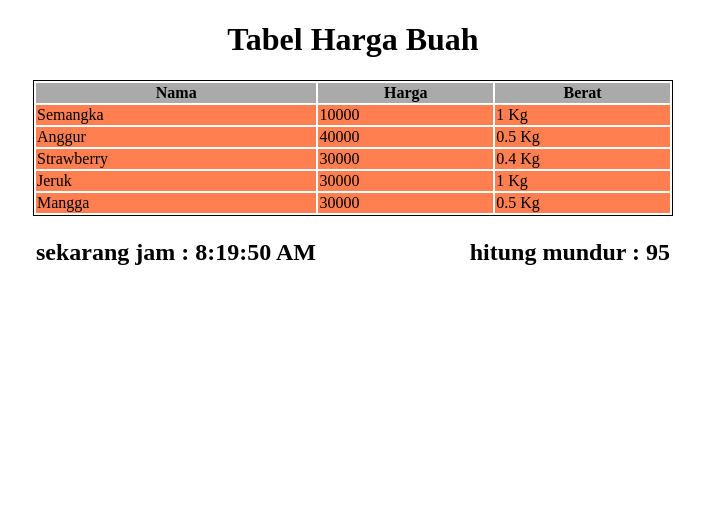
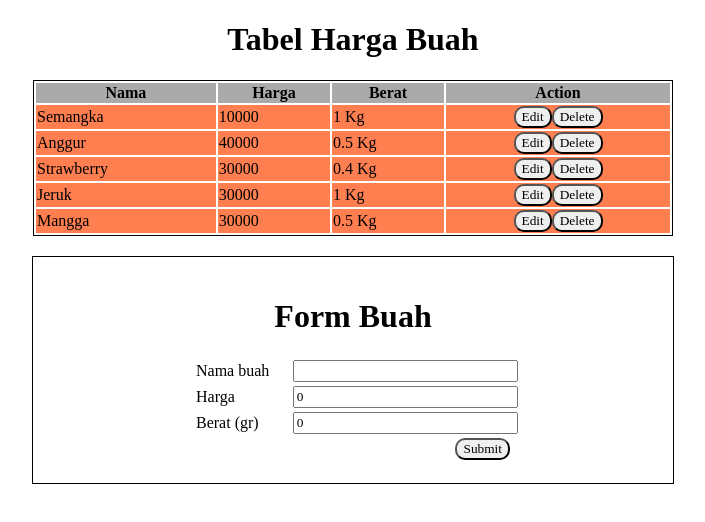
Before and after one commit to khafitbimo/sanbercode-reactjs-0720-week3, a React (Create React App) app: page / in a window 1280 px wide. Shown: the top 522 px of the page, without its empty margins (287-992 px from the left). Built offline with nearby package versions, Linux system fonts and the light colour scheme.

Commit message:
commit tugas 13 05/08/2020

```diff
--- a/src/App.css
+++ b/src/App.css
@@ -49,12 +49,24 @@ table{
     text-align:center;
     margin-left:auto;
     margin-right:auto;
-    width:50%;
+
 
 }
 
+form{
+    text-align:center;
+    margin-left:auto;
+    margin-right:auto;
+    width:100%;
+}
+
 table.tugas11{
+  width:50%;
   border: 1px solid black;
+}
+
+table.tbl-form-buah{
+  width: 50%;
 }
 
 table.tugas11 thead{
@@ -67,6 +79,10 @@ table.tugas11 tbody{
   text-align: left;
 }
 
+.action-col{
+  text-align: center;
+}
+
 .label-left{
   float: left;
 }
@@ -74,3 +90,31 @@ table.tugas11 tbody{
 .label-right{
   float: right;
 }
+
+.align-left{
+  text-align: left;
+}
+
+.label{
+  font-weight: bold;
+}
+
+button{
+  border-radius: 10px;
+  cursor: pointer;
+}
+
+button.form{
+  float: right;
+}
+
+input[type="text"]{
+  width: 100%;
+}
+
+.form-buah{
+  margin: 20px auto;
+  padding: 20px 0px;
+  width: 50%;
+  border: 1px solid black;
+}
--- a/src/App.js
+++ b/src/App.js
@@ -1,13 +1,23 @@
 import React from 'react';
 import './App.css';
-import HargaBuah from './tugas11/HargaBuah';
-import CountDown from './tugas12/CountDown';
+// import HargaBuah from './tugas11/HargaBuah';
+// import CountDown from './tugas12/CountDown';
+import HargaBuah from './tugas13/HargaBuahTugas13'
+
+let dataHargaBuah = [
+  {nama: "Semangka", harga: 10000, berat: 1000},
+  {nama: "Anggur", harga: 40000, berat: 500},
+  {nama: "Strawberry", harga: 30000, berat: 400},
+  {nama: "Jeruk", harga: 30000, berat: 1000},
+  {nama: "Mangga", harga: 30000, berat: 500}
+]
+
 
 function App() {
   return (
     <div>
-      <HargaBuah />
-      <CountDown countStart={100}/>
+      <HargaBuah daftarBuah={dataHargaBuah}/>
+      {/* <CountDown countStart={100}/> */}
     </div>
   );
 }
--- /dev/null
+++ b/src/tugas13/HargaBuahTugas13.js
@@ -0,0 +1,202 @@
+import React from 'react';
+
+class BuahRow extends React.Component{
+    constructor(props){
+        super(props)
+    }
+
+    render(){
+
+        return(
+            <>
+                <tr key={this.props.key}>
+                    <td>{this.props.item.nama}</td>
+                    <td>{this.props.item.harga}</td>
+                    <td>{this.props.item.berat / 1000 } Kg</td>
+                    <td>
+                        <button>Edit</button>
+                        <button>Delete</button>
+                    </td>
+                </tr>
+            </>
+        )
+    }
+}
+
+
+class HargaBuah extends React.Component{
+    constructor(props){
+        super(props)
+        this.state={
+            daftarBuah : this.props.daftarBuah,
+            inputNama : "",
+            inputHarga: 0,
+            inputBerat: 0,
+            indexOfForm: -1
+        }
+
+        this.handleChange = this.handleChange.bind(this);
+        this.handleSubmit = this.handleSubmit.bind(this);
+        this.handleEdit = this.handleEdit.bind(this);
+        this.handleDelete = this.handleDelete.bind(this);
+    }
+
+    handleChange(event){
+        this.setState({[event.target.name]: event.target.value})
+    }
+
+    handleSubmit(event){
+        event.preventDefault()
+        let parNama= this.state.inputNama
+        let parHarga=this.state.inputHarga
+        let parBerat=this.state.inputBerat
+
+        if (parNama.replace(/\s/g,'')==='') {
+            return
+        }
+
+        let newBuah = this.state.daftarBuah
+        newBuah[this.state.indexOfForm] = {
+            nama: parNama,
+            harga: parHarga,
+            berat: parBerat
+
+        }
+
+        if (this.state.indexOfForm===-1) {
+            this.setState({
+                daftarBuah : [...this.state.daftarBuah,{
+                    nama: this.state.inputNama,
+                    harga:this.state.inputHarga,
+                    berat:this.state.inputBerat
+                }],
+                inputNama : "",
+                inputHarga: 0,
+                inputBerat: 0,
+                indexOfForm: -1
+            })
+
+        }else{
+            this.setState({
+                daftarBuah : newBuah,
+                inputNama : "",
+                inputHarga: 0,
+                inputBerat: 0,
+                indexOfForm: -1
+
+            })
+        }
+
+
+    }
+
+    handleEdit(event){
+        let index = event.target.value
+        let buah = this.state.daftarBuah[index]
+        this.setState({
+            inputNama : buah.nama,
+            inputHarga: buah.harga,
+            inputBerat: buah.berat,
+            indexOfForm: index
+        })
+    }
+
+    handleDelete(event){
+        let index = event.target.value
+        let buah = this.state.daftarBuah
+        buah.splice(index,1)
+        console.log(buah)
+
+        this.setState({
+            daftarBuah : buah,
+            inputNama : "",
+            inputHarga: 0,
+            inputBerat: 0,
+            indexOfForm: -1
+
+        })
+    }
+
+    render(){
+        return(
+            <>
+                <div className="container-tugas11">
+                    <h1>Tabel Harga Buah</h1>
+                    <table className="tugas11">
+                        <thead>
+                            <tr>
+                                <th>Nama</th>
+                                <th>Harga</th>
+                                <th>Berat</th>
+                                <th>Action</th>
+                            </tr>
+                        </thead>
+                        <tbody>
+
+
+                {this.state.daftarBuah.map((buah,index)=>{
+                    return(
+                        <tr key={index}>
+                            <td>{buah.nama}</td>
+                            <td>{buah.harga}</td>
+                            <td>{buah.berat / 1000 } Kg</td>
+                            <td className="action-col">
+                                <button onClick={this.handleEdit} value={index}>Edit</button>
+                                <button onClick={this.handleDelete} value={index}>Delete</button>
+                            </td>
+                        </tr>
+                    )
+                })}
+                    </tbody>
+                    </table>
+                    <div className="form-buah">
+                        {/* Form */}
+                        <h1>Form Buah</h1>
+                        <form onSubmit={this.handleSubmit}>
+                            <table className="tbl-form-buah align-left">
+                                <tbody>
+                                    <tr>
+                                        <td>
+                                            <label>
+                                                Nama buah
+                                            </label>
+                                        </td>
+                                        <td>
+                                        <input id="inputNama" name="inputNama" type="text" value = {this.state.inputNama} onChange={this.handleChange}/>
+                                        </td>
+                                    </tr>
+                                    <tr>
+                                        <td>
+                                            Harga
+                                        </td>
+                                        <td>
+                                        <input id="inputHarga" name="inputHarga" type="text" value = {this.state.inputHarga} onChange={this.handleChange}/>
+                                        </td>
+                                    </tr>
+                                    <tr>
+                                        <td>
+                                            Berat (gr)
+                                        </td>
+                                        <td>
+                                        <input id="inputBerat" name="inputBerat" type="text" value = {this.state.inputBerat} onChange={this.handleChange}/>
+                                        </td>
+                                    </tr>
+                                    <tr>
+                                        <td colSpan="2">
+                                            <button className="form">
+                                                Submit
+                                            </button>
+                                        </td>
+                                    </tr>
+                                </tbody>
+                            </table>
+                        </form>
+                    </div>
+
+                </div>
+            </>
+        )
+    }
+}
+
+export default HargaBuah
```
Also changed, not shown: src/tugas13/latihan13.js (added, +68 -0 lines).
